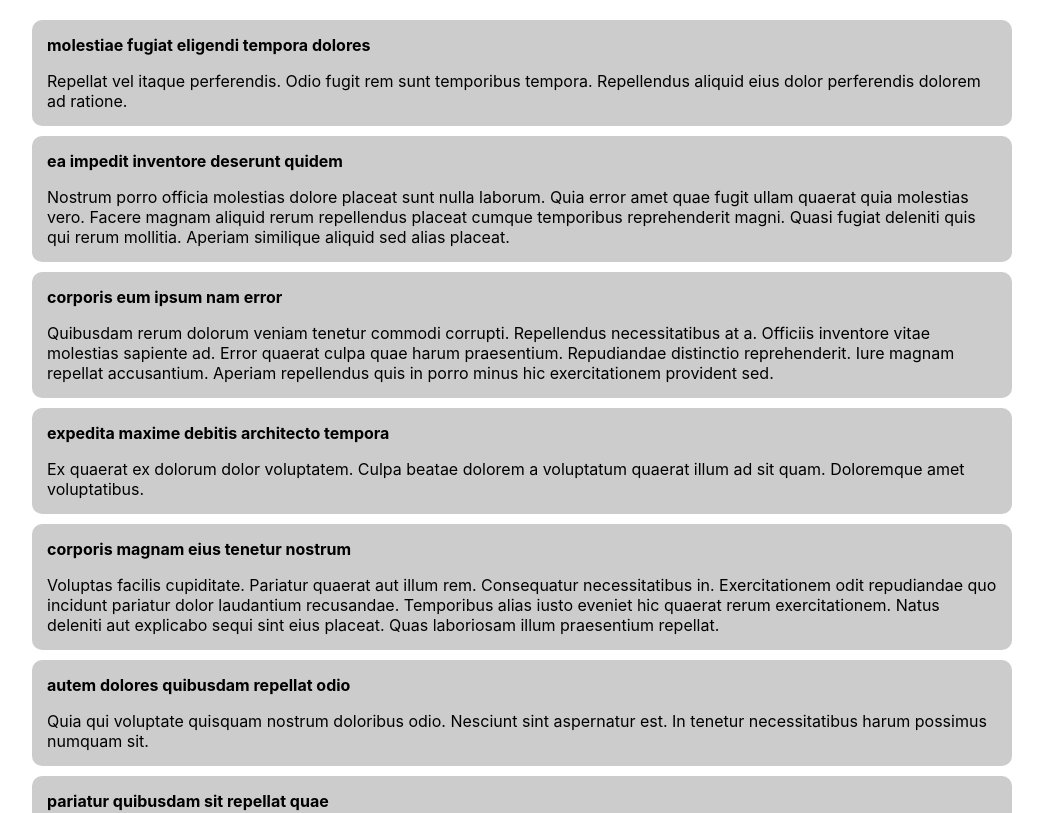
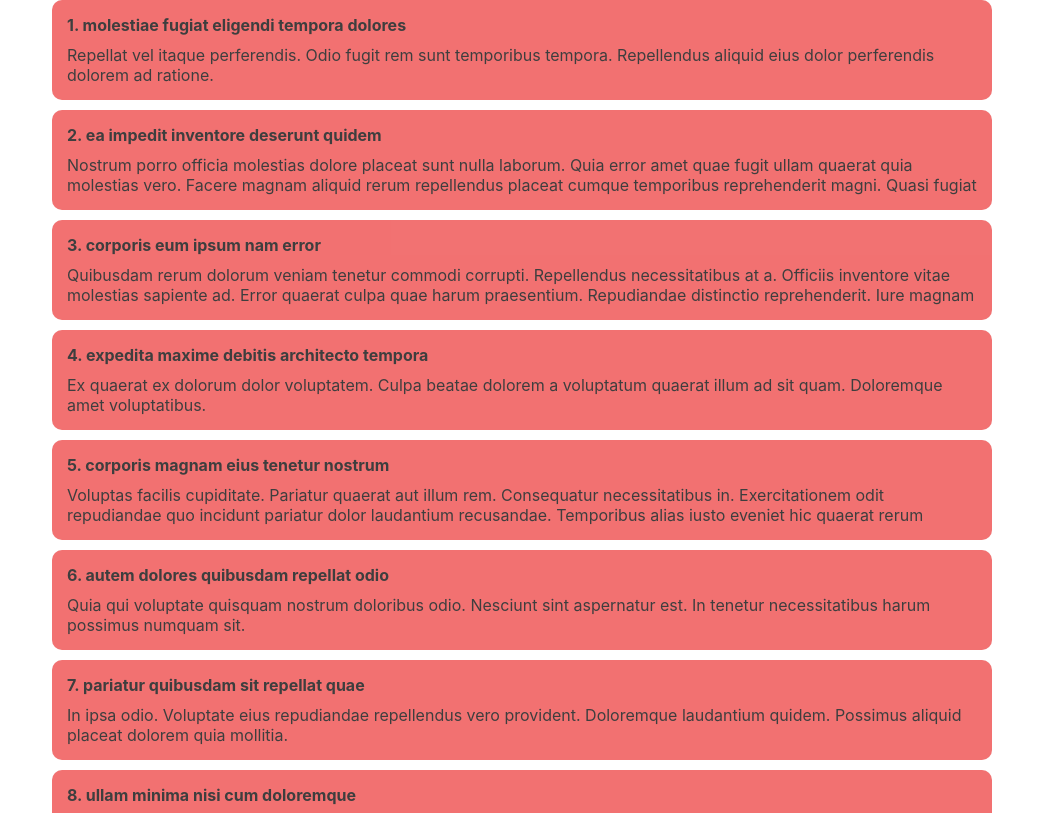
Before and after one commit to fanisco/steal-this-album, a React (Create React App) app: page / in a window 1280 px wide. Shown: the top 813 px of the page, without its empty margins (118-1161 px from the left). Built offline with nearby package versions, Linux system fonts and the light colour scheme.

Commit message:
feat: Infinite scroll items

```diff
--- a/src/App.tsx
+++ b/src/App.tsx
@@ -1,20 +1,25 @@
 import { faker } from "@faker-js/faker";
+import { InfiniteScroll } from "./components";
+import { Item } from "./components/Item";
 
-const data = new Array(10000).fill(0).map(() => ({
-  id: faker.datatype.uuid(),
-  title: faker.lorem.words(5),
+const data = new Array(10000).fill(0).map((_, i) => ({
+  id: `${i + 1}_${faker.datatype.uuid()}`,
+  title: `${i + 1}. ${faker.lorem.words(5)}`,
   body: faker.lorem.sentences(Math.floor(Math.random() * (8 - 3)) + 3),
 }));
+const items = data.slice(0, 300);
 
 function App() {
   return (
     <div className="container">
-      {data.map((item) => (
-        <div key={item.id} className="item">
-          <h4>{item.title}</h4>
-          <p>{item.body}</p>
+      <div className="app">
+        <InfiniteScroll data={data} threshold={5} itemHeight={110} />
+        <div className="fakeItems">
+          {items.map((item) => (
+            <Item {...item} key={item.id} />
+          ))}
         </div>
-      ))}
+      </div>
     </div>
   );
 }
--- /dev/null
+++ b/src/components/InfiniteScroll.helpers.ts
@@ -0,0 +1,82 @@
+import { useEffect, useRef } from "react";
+import { IItem, IItemSize } from "./types";
+
+export const getVisibleItemsByItems = (
+  containerHeight: number,
+  items: IItem[],
+  itemSize: IItemSize
+) => {
+  let count = 0;
+  let height = containerHeight;
+
+  for (const item of items) {
+    height -= itemSize(item);
+    count++;
+
+    if (height <= 0) {
+      break;
+    }
+  }
+
+  return count;
+};
+
+export const getPageByScroll = (visibleItems: number) => {
+  console.log(
+    document.documentElement.scrollTop,
+    document.documentElement.offsetHeight,
+    Math.floor(
+      (document.documentElement.scrollTop /
+        document.documentElement.offsetHeight) *
+        visibleItems
+    ) / visibleItems
+  );
+  return (
+    Math.floor(
+      (document.body.scrollTop
+        ? document.body.scrollTop / document.body.offsetHeight
+        : document.documentElement.scrollTop /
+          document.documentElement.offsetHeight) * visibleItems
+    ) / visibleItems
+  );
+};
+
+export const useDebouncedFunction = (callee: Function, delay: number) => {
+  const timeoutRef = useRef<NodeJS.Timeout>();
+  const clearTimer = () => {
+    if (timeoutRef.current) {
+      clearTimeout(timeoutRef.current);
+      timeoutRef.current = undefined;
+    }
+  };
+
+  useEffect(clearTimer, []);
+
+  return (...args: any[]) => {
+    clearTimer();
+    timeoutRef.current = setTimeout(() => callee(...args), delay);
+  };
+};
+
+export const useThrottledFunction = (callee: Function, delay: number) => {
+  const timeoutRef = useRef<NodeJS.Timeout>();
+  const clearTimer = () => {
+    if (timeoutRef.current) {
+      clearTimeout(timeoutRef.current);
+      timeoutRef.current = undefined;
+    }
+  };
+
+  useEffect(clearTimer, []);
+
+  return (...args: any[]) => {
+    if (timeoutRef.current) {
+      return;
+    }
+
+    timeoutRef.current = setTimeout(() => {
+      callee(...args);
+      clearTimer();
+    }, delay);
+  };
+};
--- /dev/null
+++ b/src/components/InfiniteScroll.tsx
@@ -0,0 +1,102 @@
+import { FC, useEffect, useMemo, useState } from "react";
+
+import {
+  getPageByScroll,
+  getVisibleItemsByItems,
+  useThrottledFunction,
+} from "./InfiniteScroll.helpers";
+import { InfiniteScrollContextProvider } from "./infiniteScrollStore";
+import { Item } from "./Item";
+import type { IItem, IItemSize } from "./types";
+
+type InfiniteScrollProps = {
+  data: Array<IItem>;
+  threshold?: number;
+  itemHeight?: number;
+  itemSize?: IItemSize;
+};
+
+export const InfiniteScroll: FC<InfiniteScrollProps> = ({
+  data,
+  threshold = 3,
+  itemHeight,
+  itemSize,
+}) => {
+  const { visibleItems, height } = useMemo(() => {
+    const containerHeight = document.body.offsetHeight;
+    let height = "";
+    let visibleItems = 10;
+    if (typeof itemHeight === "number") {
+      height = `${itemHeight * data.length}px`;
+      visibleItems = Math.ceil(containerHeight / itemHeight);
+    } else if (typeof itemSize === "function") {
+      height = `${data.reduce((acc, cur) => acc + itemSize(cur), 0)}px`;
+      visibleItems = getVisibleItemsByItems(containerHeight, data, itemSize);
+    }
+    return { height, visibleItems };
+  }, [data, itemHeight, itemSize]);
+
+  const positions = useMemo(() => {
+    if (typeof itemHeight === "number") {
+      return data.map<number>((_, i) => itemHeight * i);
+    } else if (typeof itemSize === "function") {
+      return [0]
+        .concat(
+          data.reduce<number[]>(
+            (acc, item) => [
+              ...acc,
+              (acc[acc.length - 1] || 0) + itemSize(item),
+            ],
+            []
+          )
+        )
+        .slice(0, data.length);
+    } else {
+      return [];
+    }
+  }, [data, itemHeight, itemSize]);
+
+  const [page, setPage] = useState(getPageByScroll(visibleItems));
+  const throttledOnScroll = useThrottledFunction(
+    () => setPage(() => getPageByScroll(visibleItems)),
+    10
+  );
+
+  const items = useMemo(() => {
+    // const start = Math.max(offset - threshold, 0);
+    const start = Math.max(page * visibleItems - visibleItems, 0);
+    // const end =
+    //   start + visibleItems + threshold + Math.min(offset - start, threshold);
+    const end = start + visibleItems * 2;
+    console.log(start, end, page);
+    return data.slice(start, end);
+  }, [data, /* threshold,  */ visibleItems, page]);
+
+  useEffect(() => {
+    window.addEventListener("scroll", throttledOnScroll);
+    return () => {
+      window.removeEventListener("scroll", throttledOnScroll);
+    };
+  }, [throttledOnScroll]);
+
+  const getItemTop = (item: IItem) => positions[data.indexOf(item)];
+
+  console.log("[InfiniteScroll]: Render", page);
+
+  return (
+    <InfiniteScrollContextProvider>
+      <div className="items" style={{ height }}>
+        {items.map((item) => (
+          <Item
+            {...item}
+            key={item.id}
+            style={{
+              position: "absolute",
+              top: `${getItemTop(item)}px`,
+            }}
+          />
+        ))}
+      </div>
+    </InfiniteScrollContextProvider>
+  );
+};
--- /dev/null
+++ b/src/components/Item.tsx
@@ -0,0 +1,25 @@
+import { FC, HTMLAttributes, useEffect, useRef } from "react";
+
+import { useInfiniteScrollContext } from "./infiniteScrollStore";
+import { IItem } from "./types";
+
+export const Item: FC<IItem & HTMLAttributes<HTMLDivElement>> = ({
+  title,
+  body,
+  ...rest
+}) => {
+  const ref = useRef<HTMLDivElement | null>(null);
+  const { refs } = useInfiniteScrollContext();
+
+  useEffect(() => {
+    refs?.register(ref);
+    return () => refs?.unregister(ref);
+  }, [refs]);
+
+  return (
+    <div {...rest} ref={ref} className="item">
+      <h4 className="item__title">{title}</h4>
+      <p className="item__body">{body}</p>
+    </div>
+  );
+};
--- /dev/null
+++ b/src/components/index.ts
@@ -0,0 +1 @@
+export { InfiniteScroll } from "./InfiniteScroll";
--- /dev/null
+++ b/src/components/infiniteScrollStore/Context.tsx
@@ -0,0 +1,16 @@
+import React, { createContext, FC, useContext, useMemo } from "react";
+
+import { Refs } from "./Refs";
+
+interface AppState {
+  refs?: Refs;
+}
+const initialValue: AppState = {};
+export const InfiniteScrollContext = createContext(initialValue);
+export const useInfiniteScrollContext = () => useContext(InfiniteScrollContext);
+export const InfiniteScrollContextProvider: FC<{ children?: React.ReactNode }> = ({
+  children,
+}) => {
+  const refs = useMemo(() => new Refs(), []);
+  return <InfiniteScrollContext.Provider value={{ refs }}>{children}</InfiniteScrollContext.Provider>;
+};
--- /dev/null
+++ b/src/components/infiniteScrollStore/Refs.ts
@@ -0,0 +1,15 @@
+import { MutableRefObject } from "react";
+
+export class Refs {
+  public items: MutableRefObject<HTMLElement | null>[] = [];
+
+  public register(ref: MutableRefObject<HTMLElement | null>): number {
+    this.items.push(ref);
+
+    return this.items.length - 1;
+  }
+
+  public unregister(ref: React.MutableRefObject<HTMLElement | null>) {
+    this.items.splice(this.items.indexOf(ref), 1);
+  }
+}
--- /dev/null
+++ b/src/components/infiniteScrollStore/index.ts
@@ -0,0 +1,4 @@
+export {
+  InfiniteScrollContextProvider,
+  useInfiniteScrollContext,
+} from "./Context";
--- /dev/null
+++ b/src/components/types.ts
@@ -0,0 +1,9 @@
+export interface IItem {
+  id: string;
+  title: string;
+  body: string;
+}
+
+export interface IItemSize {
+  (item: IItem): number;
+}
--- a/src/index.css
+++ b/src/index.css
@@ -1,36 +1,78 @@
+*,
+*::before,
+*::after {
+  box-sizing: border-box;
+}
+
+html,
+body {
+  width: 100%;
+  height: 100%;
+}
+
 body {
   margin: 0;
-  font-family: -apple-system, BlinkMacSystemFont, 'Segoe UI', 'Roboto', 'Oxygen',
-    'Ubuntu', 'Cantarell', 'Fira Sans', 'Droid Sans', 'Helvetica Neue',
+  font-family: -apple-system, BlinkMacSystemFont, "Segoe UI", "Roboto", "Oxygen",
+    "Ubuntu", "Cantarell", "Fira Sans", "Droid Sans", "Helvetica Neue",
     sans-serif;
   -webkit-font-smoothing: antialiased;
   -moz-osx-font-smoothing: grayscale;
 }
 
 code {
-  font-family: source-code-pro, Menlo, Monaco, Consolas, 'Courier New',
+  font-family: source-code-pro, Menlo, Monaco, Consolas, "Courier New",
     monospace;
+}
+
+#root {
+  height: 100%;
+}
+
+.app {
+  position: relative;
+  height: 100%;
 }
 
 .container {
   width: 980px;
-  margin-left: auto;
-  margin-right: auto;
+  margin: 0 auto;
   padding: 20px;
+  padding-top: 0;
+}
+
+.items {
+  position: relative;
 }
 
 .item {
-  background-color: #ccc;
   margin-bottom: 10px;
   padding: 15px;
   border-radius: 10px;
+  width: 100%;
+  height: 100px;
+  background-color: #ccc;
+  opacity: 0.5;
 }
 
-.item h4 {
+.item__title {
   margin-top: 0;
   margin-bottom: 10px;
 }
 
-.item p {
+.item__body {
+  max-height: calc(100% - 30px);
+  margin-top: 10px;
   margin-bottom: 0;
+  overflow: hidden;
 }
+
+.fakeItems {
+  position: absolute;
+  top: 0;
+  left: 0;
+  right: 0;
+}
+
+.fakeItems .item {
+  background-color: red;
+}
```
